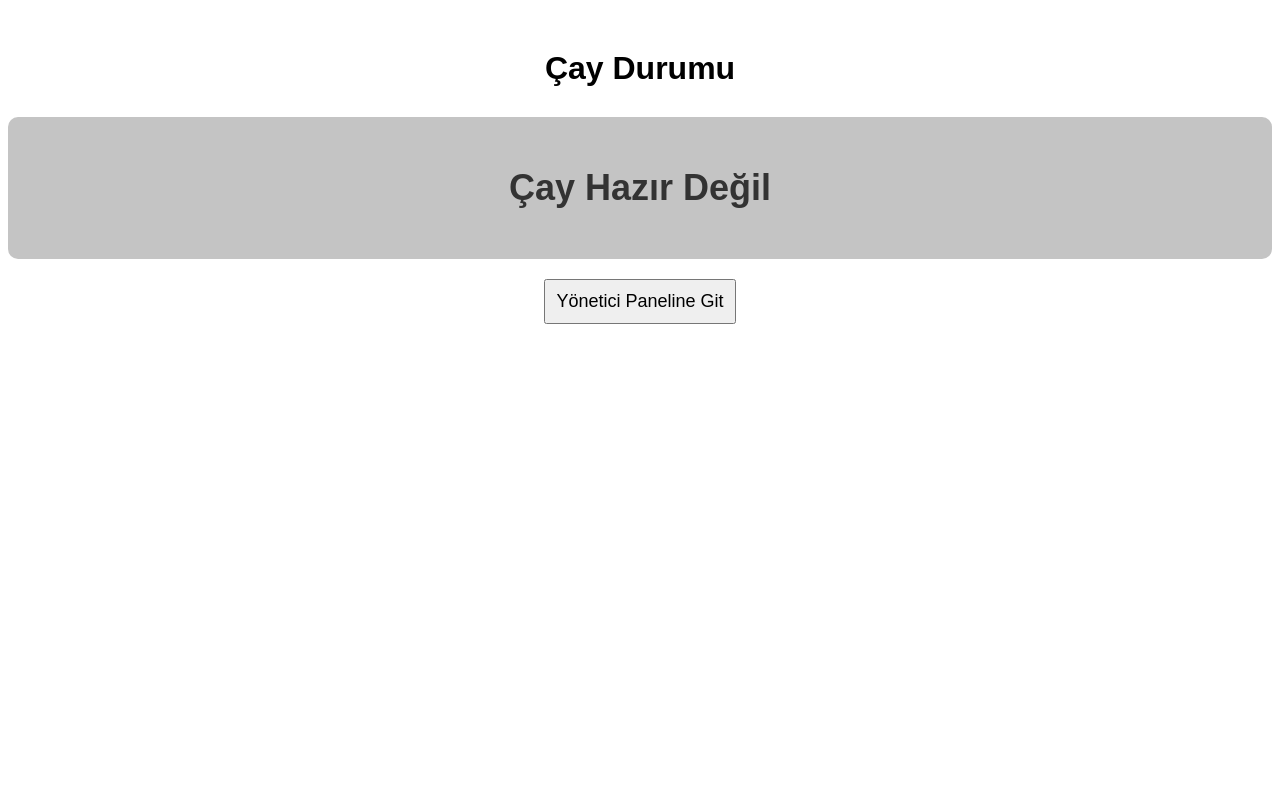
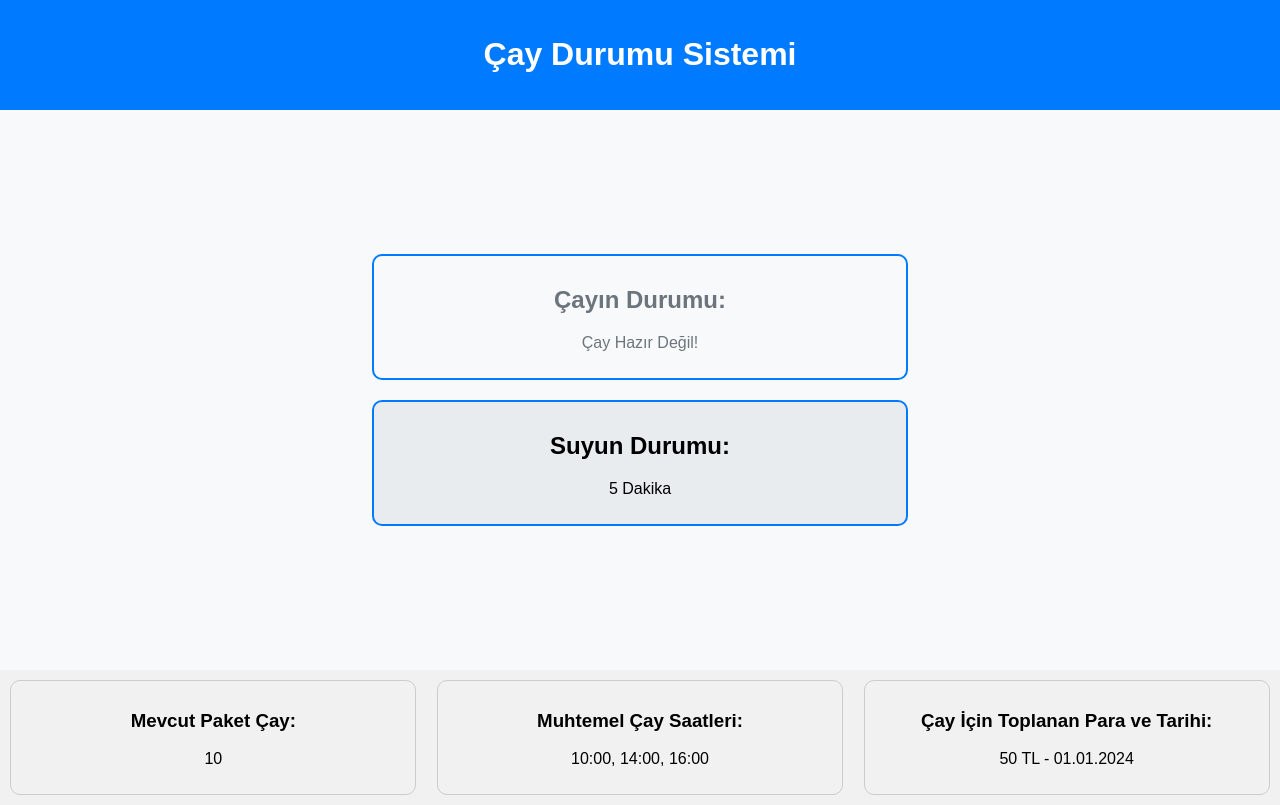
Before and after one commit to ReceproF/cay_durumu_sistemi, a Flask app: page / in a window 1280 px wide. Before the commit the page ends 324 px from the top, so only its background shows below. Run offline with Flask 3, Linux system fonts and the light colour scheme.

Commit message:
Update index.html

```diff
--- a/templates/index.html
+++ b/templates/index.html
@@ -1,5 +1,5 @@
 <!DOCTYPE html>
-<html lang="tr">
+<html lang="en">
 <head>
     <meta charset="UTF-8">
     <meta name="viewport" content="width=device-width, initial-scale=1.0">
@@ -7,74 +7,135 @@
     <style>
         body {
             font-family: Arial, sans-serif;
+            margin: 0;
+            padding: 0;
+            background-color: #f8f9fa;
+        }
+        .header {
+            background-color: #007bff;
+            color: white;
             text-align: center;
-            margin-top: 50px;
+            padding: 15px 0;
         }
-
-        .button {
+        .content {
+            display: flex;
+            flex-direction: column;
+            align-items: center;
+            justify-content: center;
+            height: 70vh;
+        }
+        .status-box {
+            border: 2px solid #007bff;
+            border-radius: 10px;
             padding: 10px;
-            font-size: 18px;
-            margin-top: 20px;
+            margin: 10px;
+            text-align: center;
+            width: 40%;
+            background-color: #e9ecef;
         }
-
-        .status {
-            padding: 20px;
-            font-size: 24px;
-            margin-top: 30px;
+        .status-box.green {
+            background-color: #d4edda; /* Çay hazır: yeşil */
+            color: #155724;
+        }
+        .status-box.gray {
+            background-color: #f8f9fa; /* Çay hazır değil: gri */
+            color: #6c757d;
+        }
+        .footer {
+            display: flex;
+            justify-content: space-around;
+            padding: 10px 0;
+            background-color: #f1f1f1;
+        }
+        .footer-box {
+            text-align: center;
+            padding: 10px;
+            border: 1px solid #ccc;
             border-radius: 10px;
-        }
-
-        .hazir {
-            background-color: #76c7c0;
-            color: white;
-        }
-
-        .degil {
-            background-color: #c4c4c4;
-            color: #333;
-        }
-
-        #sayaç {
-            font-size: 22px;
-            margin-top: 30px;
+            width: 30%;
         }
     </style>
 </head>
 <body>
-    <h1>Çay Durumu</h1>
-
-    <!-- Çay durumu gösterimi -->
-    <div class="status {% if durum == 'Çay Hazır' %}hazir{% else %}degil{% endif %}">
-        <h2>{{ durum }}</h2>
+    <div class="header">
+        <h1>Çay Durumu Sistemi</h1>
+    </div>
+    <div class="content">
+        <div id="tea-box" class="status-box gray">
+            <h2>Çayın Durumu:</h2>
+            <p id="tea-status">Çay Hazır Değil!</p>
+        </div>
+        <div class="status-box">
+            <h2>Suyun Durumu:</h2>
+            <p id="water-status">5 Dakika</p>
+        </div>
+    </div>
+    <div class="footer">
+        <div class="footer-box">
+            <h3>Mevcut Paket Çay:</h3>
+            <p id="tea-stock">10</p>
+        </div>
+        <div class="footer-box">
+            <h3>Muhtemel Çay Saatleri:</h3>
+            <p id="tea-times">10:00, 14:00, 16:00</p>
+        </div>
+        <div class="footer-box">
+            <h3>Çay İçin Toplanan Para ve Tarihi:</h3>
+            <p id="tea-money">50 TL - 01.01.2024</p>
+        </div>
     </div>
 
-    <!-- Yönetici paneline yönlendirme butonu -->
-    <form action="/admin" method="GET">
-        <button class="button" type="submit">Yönetici Paneline Git</button>
-    </form>
+    <script>
+        async function fetchStatus() {
+            try {
+                const response = await fetch('/status');
+                const data = await response.json();
 
-    <!-- Kaynama süresi varsa, sayaç göstergesi -->
-    {% if kaynama_suresi %}
-        <div id="sayaç">
-            <h3>Kaynama Süresi: {{ kaynama_suresi }} Dakika</h3>
-            <p>Geride kalan süre: <span id="dakika">{{ kaynama_suresi }}</span> dakika</p>
-        </div>
-    {% endif %}
+                // Çayın durumu
+                const teaBox = document.getElementById('tea-box');
+                if (data.tea_ready) {
+                    teaBox.classList.remove('gray');
+                    teaBox.classList.add('green');
+                    document.getElementById('tea-status').innerText = "Çay Hazır!";
+                } else {
+                    teaBox.classList.remove('green');
+                    teaBox.classList.add('gray');
+                    document.getElementById('tea-status').innerText = "Çay Hazır Değil!";
+                }
 
-    <script>
-        // Eğer kaynama süresi varsa, sayaç başlasın
-        {% if kaynama_suresi %}
-        let dakika = {{ kaynama_suresi }};
-        let sayaçIntervali = setInterval(function() {
-            dakika--;
-            document.getElementById("dakika").innerText = dakika;
+                // Suyun durumu
+                if (data.water_timer > 0) {
+                    document.getElementById('water-status').innerText = `${data.water_timer} Dakika`;
+                } else {
+                    document.getElementById('water-status').innerText = "Su Hazır!";
+                }
 
-            if (dakika <= 0) {
-                clearInterval(sayaçIntervali);
-                document.getElementById("dakika").innerText = "Kaynadı!";
+                // Alt kısım bilgileri
+                document.getElementById('tea-stock').innerText = data.tea_stock;
+                document.getElementById('tea-times').innerText = data.tea_times;
+                document.getElementById('tea-money').innerText = data.tea_money;
+            } catch (error) {
+                console.error('Durum alınırken bir hata oluştu:', error);
             }
-        }, 60000); // 1 dakika aralıklarla
-        {% endif %}
+        }
+
+        function startWaterTimer() {
+            setInterval(async () => {
+                try {
+                    const response = await fetch('/decrease-timer', { method: 'POST' });
+                    const data = await response.json();
+
+                    if (data.water_timer >= 0) {
+                        fetchStatus();
+                    }
+                } catch (error) {
+                    console.error('Geri sayım sırasında bir hata oluştu:', error);
+                }
+            }, 60000);
+        }
+
+        fetchStatus();
+        startWaterTimer();
     </script>
 </body>
 </html>
```
